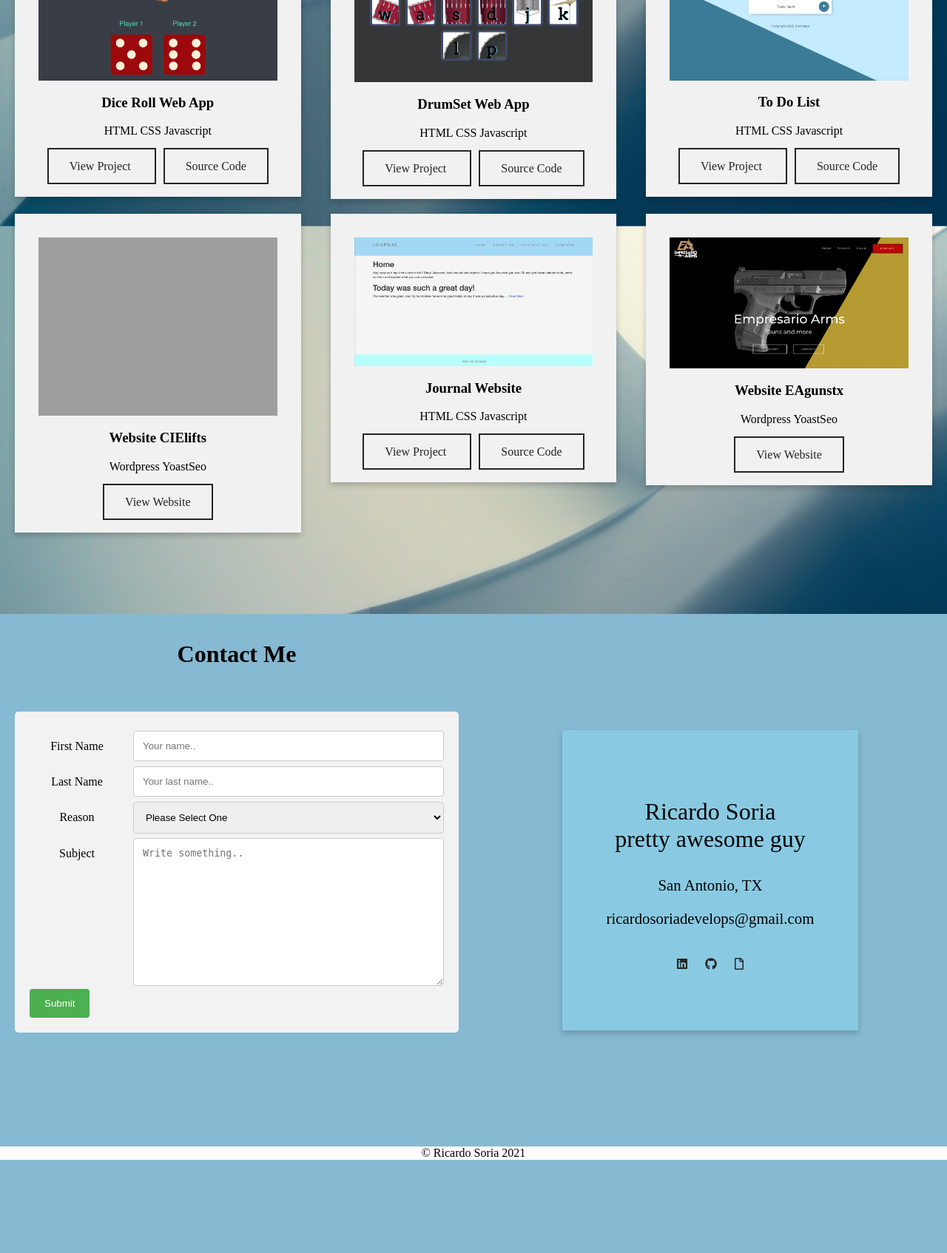
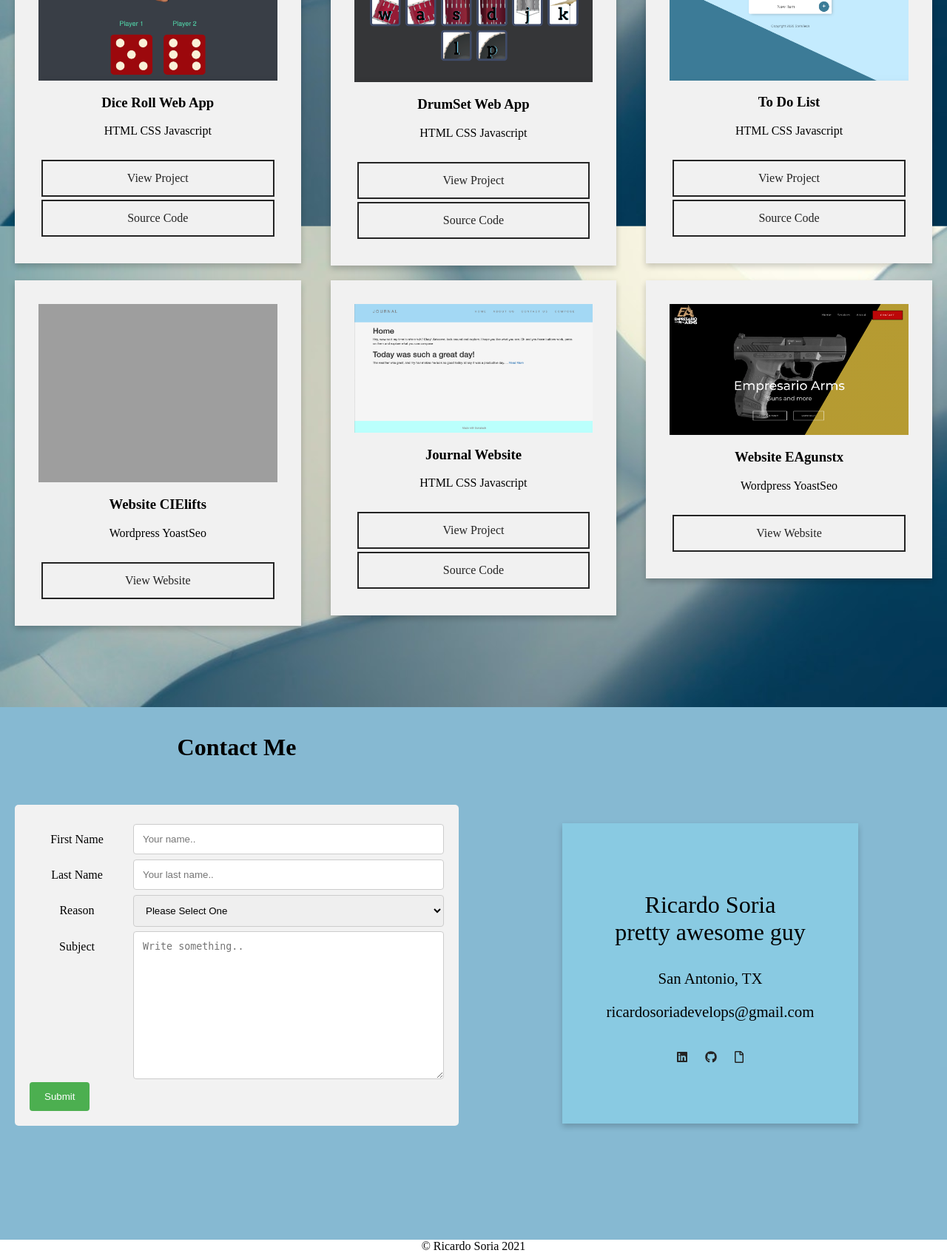
Before and after one commit to rsoria21/personalsite, a PHP site: page / in a window 1280 px wide. Shown: the part 2623-4317 px from the top of the page at 74% size. Before the commit the page ends 4191 px from the top, so only its background shows below. Run offline with PHP 8.4, Linux system fonts and the light colour scheme; some libraries are stand-ins or nearby versions; grey boxes are pictures that could not be loaded.

Commit message:
Scaling background image and working on buttons for project" "

```diff
--- a/CSS/style.css
+++ b/CSS/style.css
@@ -80,6 +80,7 @@ body {
 .header-img {
   background-image: url(/images/mainbackground.jpg);
   height: 100%;
+  width: 100%;
   background-attachment: fixed;
   background-position: center;
   background-repeat: no-repeat;
@@ -472,8 +473,9 @@ input[type="submit"]:hover {
 /* project buttons */
 
 .project-btn {
-  /* display: flex;
-  flex-direction: column; */
+  display: flex;
+  flex-direction: column;
+  margin: 4px;
   border-color: #242424;
   color: #242424;
 }
--- a/index.html
+++ b/index.html
@@ -164,9 +164,9 @@
             <h3>Dice Roll Web App</h3>
             <p class="project-skill">HTML CSS Javascript</p>
 
-            <a class="btn default project-btn" href="#"> View Project </a>
+            <a class="btn project-btn" href="#"> View Project </a>
             <a
-              class="btn default project-btn"
+              class="btn project-btn"
               href="https://github.com/rsoria21/DiceRoll"
               target="_blank"
             >
@@ -194,9 +194,9 @@
             </div>
             <h3>DrumSet Web App</h3>
             <p class="project-skill">HTML CSS Javascript</p>
-            <a class="btn default project-btn" href="#"> View Project </a>
+            <a class="btn project-btn" href="#"> View Project </a>
             <a
-              class="btn default project-btn"
+              class="btn project-btn"
               href="https://github.com/rsoria21/drumSet"
               target="_blank"
             >
@@ -227,14 +227,14 @@
             <h3>To Do List</h3>
             <p class="project-skill">HTML CSS Javascript</p>
             <a
-              class="btn default project-btn"
+              class="btn project-btn"
               href="https://radiant-mesa-77114.herokuapp.com/"
               target="_blank"
             >
               View Project
             </a>
             <a
-              class="btn default project-btn"
+              class="btn project-btn"
               href="https://github.com/rsoria21/Todolist"
               target="_blank"
             >
@@ -263,7 +263,7 @@
             <h3>Website CIElifts</h3>
             <p class="project-skill">Wordpress YoastSeo</p>
             <a
-              class="btn default project-btn"
+              class="btn project-btn"
               href="https://cielifts.com"
               target="_blank"
             >
@@ -298,7 +298,7 @@
               View Project
             </a>
             <a
-              class="btn default project-btn"
+              class="btn project-btn"
               href="https://github.com/rsoria21/Journal"
               target="_blank"
             >
@@ -328,7 +328,7 @@
             <h3>Website EAgunstx</h3>
             <p class="project-skill">Wordpress YoastSeo</p>
             <a
-              class="btn default project-btn"
+              class="btn project-btn"
               href="https://eagunstx.com"
               target="_blank"
             >
```
